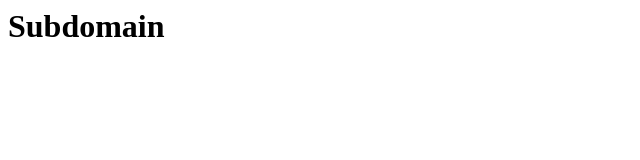
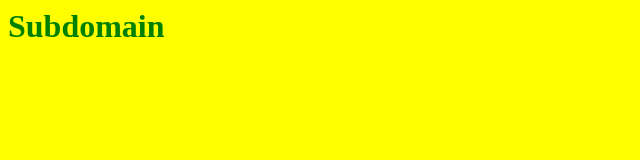
Before and after one commit to JavidKhalil/some, a plain HTML site: page index.html in a window 1280 px wide. Shown: the whole page, without its empty margins (0-640 px from the left). Drawn offline with Linux system fonts and the light colour scheme.

Commit message:
Update index.html

```diff
--- a/index.html
+++ b/index.html
@@ -2,8 +2,10 @@
   <body>
     <h1>Subdomain</h1>
     <style>
-      color:#FFF;
-      background-color:#CCC;
+      body {
+       color: green;
+       background-color: yellow;
+      }
     </style>
   </body>
 </html
```
